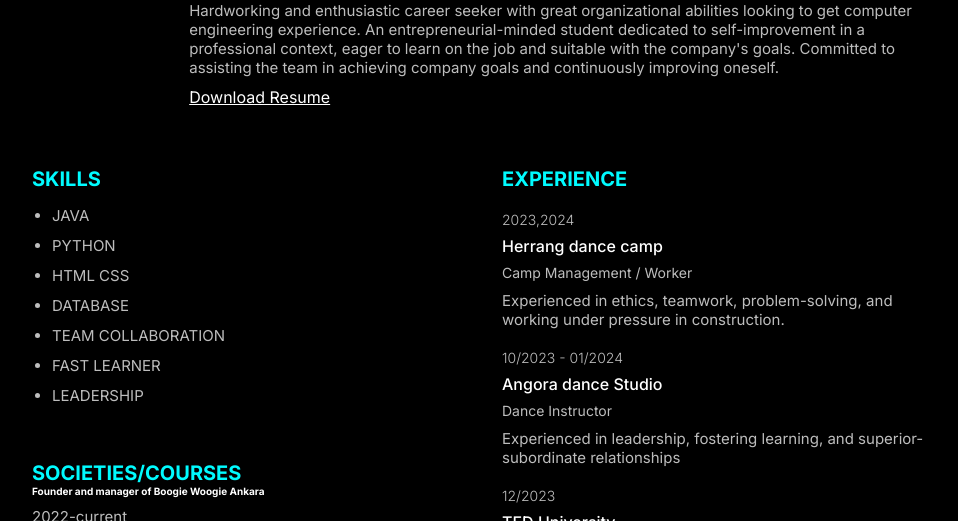
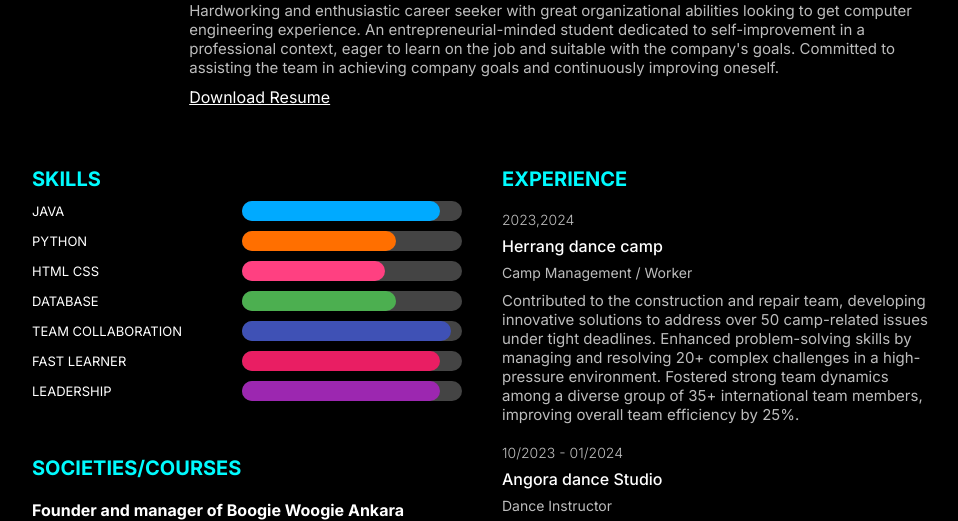
Before and after one commit to umutuygur0/My_Resume, a plain HTML site: page mycvproject/index.html in a window 1280 px wide. Shown: the part 204-725 px from the top of the page, without its empty margins (158-1116 px from the left). Drawn offline with nearby package versions, Linux system fonts and the light colour scheme.

Commit message:
Add files via upload

```diff
--- a/mycvproject/index.html
+++ b/mycvproject/index.html
@@ -7,7 +7,9 @@
     <meta name="viewport" content="width=device-width, initial-scale=1.0">
     <title>Resume</title>
     <script src="https://unpkg.com/feather-icons"></script>
+    <script src="https://cdn.jsdelivr.net/npm/chart.js"></script>
     <link rel="stylesheet" href="style.css">
+
 </head>
 
 <body>
@@ -29,21 +31,56 @@
                         the job and suitable with the company's goals. Committed to assisting the team in achieving company goals and
                         continuously improving oneself.
                     </p>
-                    <a class="downloadBtn" href="./resume umut uygur.pdf" download="Resume_umut_uygur.pdf">Download Resume</a>
+                    <a class="downloadBtn" href="./Resume_umutuygur.pdf" download="Resume_umut_uygur.pdf">Download Resume</a>
                 </div>
             </div>
         </div>
         <div class="group-1">
             <div class="skills">
+
                 <h3 class="title">SKILLS</h3>
-                <ul class="skills_list description">
-                    <li>JAVA</li>
-                    <li>PYTHON</li>
-                    <li>HTML CSS</li>
-                    <li>DATABASE</li>
-                    <li>TEAM COLLABORATION</li>
-                    <li>FAST LEARNER</li>
-                    <li>LEADERSHIP</li>
+                <div class="skill-item">
+                    <span class="skill-name">JAVA</span>
+                    <div class="skill-bar">
+                        <div class="bar java" style="width: 90%;"></div>
+                    </div>
+                </div>
+                <div class="skill-item">
+                    <span class="skill-name">PYTHON</span>
+                    <div class="skill-bar">
+                        <div class="bar python" style="width: 70%;"></div>
+                    </div>
+                </div>
+                <div class="skill-item">
+                    <span class="skill-name">HTML CSS</span>
+                    <div class="skill-bar">
+                        <div class="bar htmlCss" style="width: 65%;"></div>
+                    </div>
+                </div>
+                <div class="skill-item">
+                    <span class="skill-name">DATABASE</span>
+                    <div class="skill-bar">
+                        <div class="bar database" style="width: 70%;"></div>
+                    </div>
+                </div>
+                <div class="skill-item">
+                    <span class="skill-name">TEAM COLLABORATION</span>
+                    <div class="skill-bar">
+                        <div class="bar teamCollab" style="width: 95%;"></div>
+                    </div>
+                </div>
+                <div class="skill-item">
+                    <span class="skill-name">FAST LEARNER</span>
+                    <div class="skill-bar">
+                        <div class="bar fastLearner" style="width: 90%;"></div>
+                    </div>
+                </div>
+                <div class="skill-item">
+                    <span class="skill-name">LEADERSHIP</span>
+                    <div class="skill-bar">
+                        <div class="bar leadership" style="width: 90%;"></div>
+                    </div>
+                </div>
                 </ul>
             </div>
             <div class="socco">
@@ -98,8 +135,11 @@
                     <h4 class="item_title">Herrang dance camp</h4>
                     <p class="item_subtitle">Camp Management / Worker</p>
                     <p class=" description">
-                        Experienced in ethics, teamwork, problem-solving, and working under
-                        pressure in construction.
+                        Contributed to the construction and repair team, developing innovative solutions to address over 50 camp-related issues
+                        under tight deadlines.
+                        Enhanced problem-solving skills by managing and resolving 20+ complex challenges in a high-pressure environment.
+                        Fostered strong team dynamics among a diverse group of 35+ international team members, improving overall team efficiency
+                        by 25%.
                     </p>
                 </div>
                 <div class="exp_item">
@@ -107,7 +147,10 @@
                     <h4 class="item_title">Angora dance Studio</h4>
                     <p class="item_subtitle">Dance Instructor</p>
                     <p class="description">
-                        Experienced in leadership, fostering learning, and superior- subordinate relationships
+                        Managed dance classes of up to 25 students, maintaining order and fostering a positive learning environment.
+                        Provided constructive feedback and tailored teaching methods to improve student performance, achieving a 50% increase in
+                        student skill levels.
+                        Demonstrated strong business ethics and effective management of student progress.
                     </p>
                 </div>
                 <div class="exp_item">
@@ -115,8 +158,11 @@
                     <h4 class="item_title">TED University</h4>
                     <p class="item_subtitle">SANATEDU FEST</p>
                     <p class="description">
-                        Organized Art Festival, overseeing planning, advertising, sales, and event execution. Proficient in teamwork,
-                        communication, and post-event evaluation for continuous improvement
+                        Coordinated a 3-day art festival with over 700 attendees, overseeing advertising, sales, and event planning.
+                        Established efficient communication channels among 20+ team members, leading to a 25% increase in operational
+                        efficiency.
+                        Identified areas for improvement from post-event evaluations and implemented changes that increased attendee
+                        satisfaction by 50% for subsequent events.
                     </p>
                 </div>
                 <div class="exp_item">
@@ -124,8 +170,9 @@
                     <h4 class="item_title">Eskişehir Dance Community</h4>
                     <p class="item_subtitle">Dance tutor</p>
                     <p class="description">
-                        Provided constructive feedback, customized education to varied learners, and created a positive environment.
-                    </p>
+                        Conducted workshops for groups of up to 12 participants, providing personalized feedback to help improve their skills.
+                        Utilized creative instructional techniques to address diverse learning needs and foster a positive environment.
+                        Adapted teaching methods to effectively engage with new participants and enhance their learning experience.
                 </div>
             </div>
 
--- a/mycvproject/style.css
+++ b/mycvproject/style.css
@@ -23,7 +23,7 @@ body {
 
 /* common styles */
 img {
-    width: 100%;
+    width: 110%;
 }
 
 a {
@@ -173,17 +173,78 @@ a {
 
 /* Expertise */
 .skills_list {
+
     margin-top: 1rem;
     margin-left: 2rem;
     line-height: 2;
 }
+.skills {
+    margin-top: 0px;
+}
 
-/* Ref  */
-.ref_item {
+.skill-item {
+    margin-top: 10px;
+    display: flex;
+    align-items: center;
+    margin-bottom: 5px;
+}
+
+.skill-name {
+    width: 200px;
+    font-size:small;
+
+}
+
+.skill-bar {
+    flex: 1;
+    background-color: #444;
+    height: 20px;
+    border-radius: 12px;
+    margin-left: 10px;
+    position: relative;
+}
+
+.bar {
+    height: 100%;
+    background-color: #fff;
+    border-radius: 12px;
+    transition: width 0.3s ease;
+}
+
+.bar.java {
+    background-color: #00aaff;
+}
+
+.bar.python {
+    background-color: #ff6f00;
+}
+
+.bar.htmlCss {
+    background-color: #ff4081;
+}
+
+.bar.database {
+    background-color: #4caf50;
+}
+
+.bar.teamCollab {
+    background-color: #3f51b5;
+}
+
+.bar.fastLearner {
+    background-color: #e91e63;
+}
+
+.bar.leadership {
+    background-color: #9c27b0;
+}
+
+/* socco  */
+.socco_item {
     margin-top: 2rem;
 }
 
-.ref_name {
+.socco_name {
     font-size: 1.6rem;
     font-weight: 700;
 }
```
Also changed, not shown: 1 other file.
